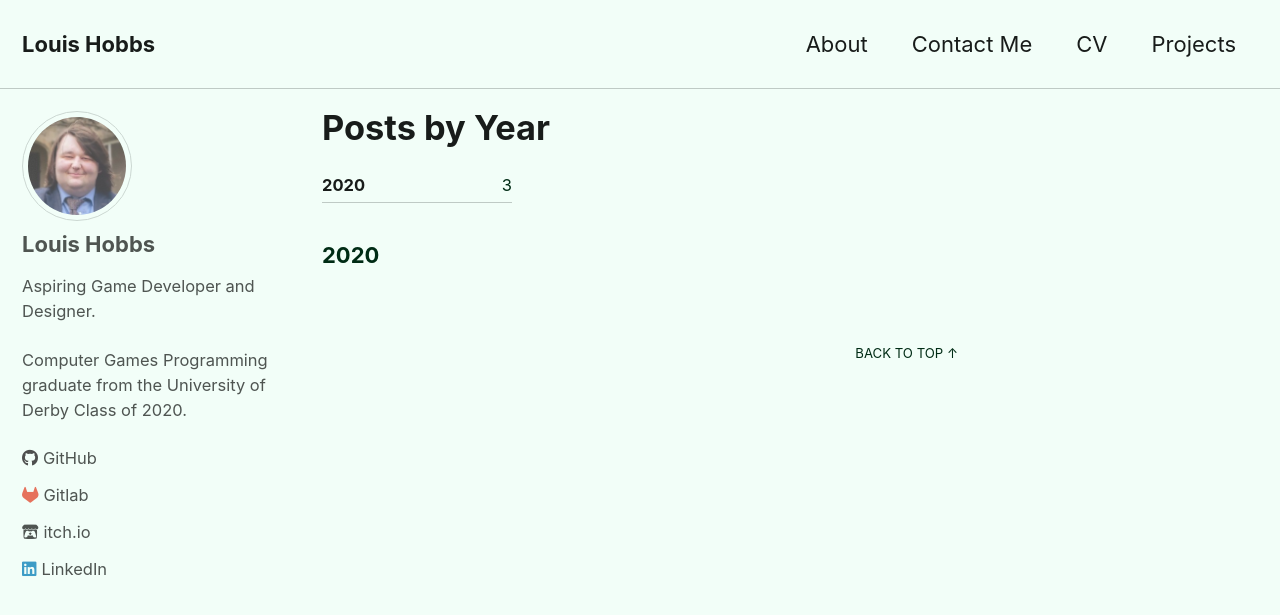
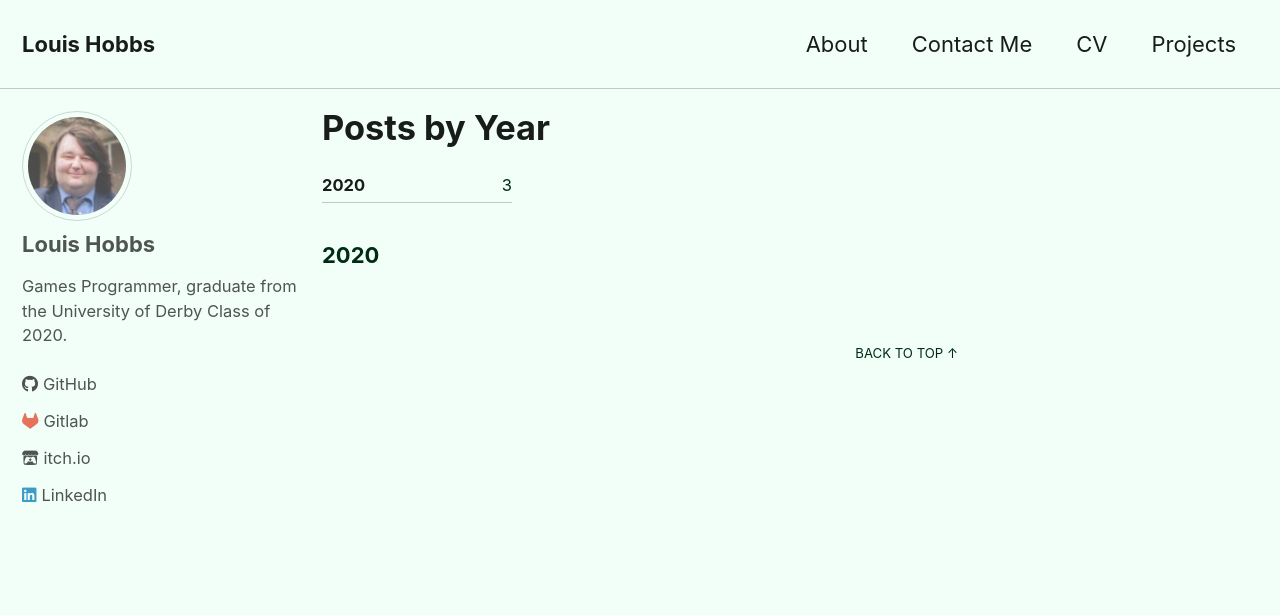
Before and after one commit to Bazzadwarf/Bazzadwarf.github.io, a Jekyll site: the page built from _pages/year-archive.md, in a window 1280 px wide and 900 px high. Shown: the top 615 px of the window. Built offline with Jekyll 4.4.1, drawn with Linux system fonts in a browser that asks for light colours; cached includes are drawn as plain includes; nearby versions of some CDN libraries; a script that is not in the unit is left out.

Commit message:
Update Config

```diff
--- a/_config.yml
+++ b/_config.yml
@@ -16,7 +16,7 @@
 title: Louis Hobbs
 email: business@louishobbs.com
 description: >- # this means to ignore newlines until "baseurl:"
-  Aspiring Game Developer and Designer.<br><br>Computer Games Programming graduate from the University of Derby Class of 2020.
+  Games Programmer, graduate from the University of Derby Class of 2020.
 twitter_username: bazzadwarf
 github_username: bazzadwarf
 minimal_mistakes_skin: mint
@@ -58,7 +58,7 @@ plugins:
 author:
   name   : "Louis Hobbs"
   avatar : "/assets/images/bio-photo.jpg"
-  bio    : "Aspiring Game Developer and Designer.<br><br>Computer Games Programming graduate from the University of Derby Class of 2020."
+  bio    : "Games Programmer, graduate from the University of Derby Class of 2020."
   links:
     - label: "GitHub"
       icon: "fab fa-github"
```
